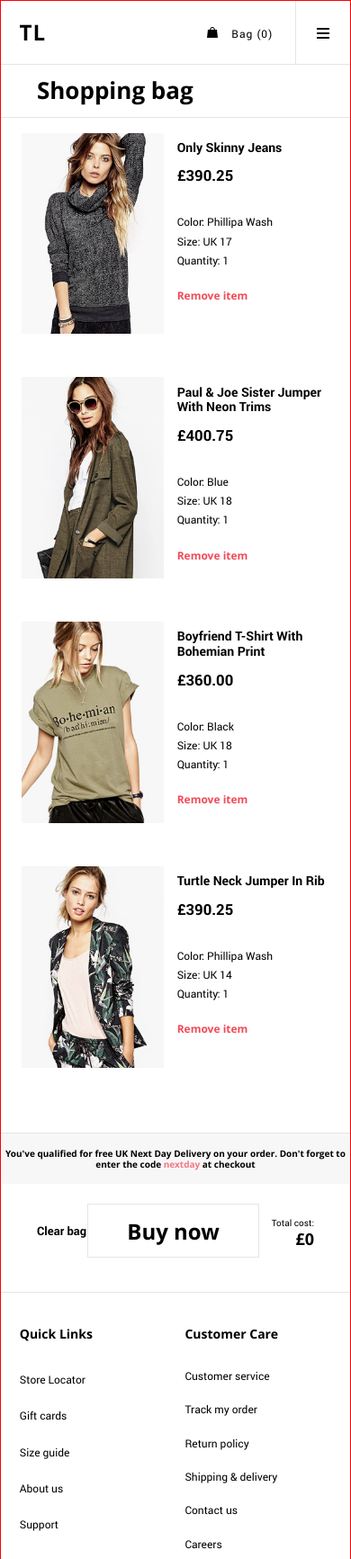
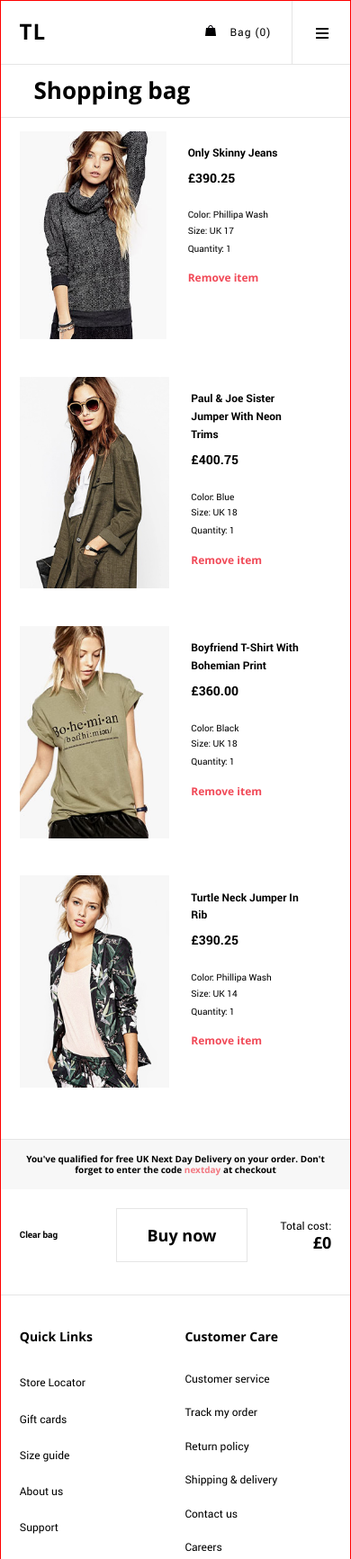
Before and after one commit to vmiracle13/FrontendFinalProject, a website: page shopping-bag.html in a window 390 px wide. Shown: the top 1733 px of the page at 90% size. Drawn offline with Linux system fonts and the light colour scheme; files whose address does not match are found by name.

Commit message:
finished editing the sizes for mobile version

```diff
--- a/css/common-styles.css
+++ b/css/common-styles.css
@@ -1,19 +1,13 @@
-body {
+.wrapper {
   max-width: 1300px;
-  margin: 0 auto;
   border: 1px solid red;
   background-color: #fff;
   color: #000;
   font: 1em/1.2 "OpenSans Bold", Arial, sans-serif;
+  margin: 0 auto;
+  /*for IE*/
+  display: block;
 }
-
-/*.wrapper {
-  max-width: 1180px;
-  margin: 0 auto;
-
-  !*for IE*!
-  display: block;
-}*/
 
 .link {
   color: #000;
@@ -52,9 +46,8 @@ body {
 }
 
 .header {
-  /*padding: 0 4.61%;*/
+  padding: 0 4.61%;
   max-width: 1180px;
-  margin: 0 auto;
 }
 
 .top {
--- a/css/media_catalog.css
+++ b/css/media_catalog.css
@@ -18,7 +18,7 @@
     left: 23%;
   }
   .sale-info {
-    top: 17.5%;
+    top: 19%;
     left: 13%;
     width: 74%;
   }
@@ -149,9 +149,6 @@
 }
 
 @media screen and (max-width: 767px) {
-  .top {
-    align-items: initial;
-  }
   .nav-item-small {
     display: none;
   }
--- a/css/media_common-styles.css
+++ b/css/media_common-styles.css
@@ -165,12 +165,16 @@
   .logo {
     width: 28px;
     height: 18px;
-    padding-top: 7.5%;
+    margin-top: 25px;
   }
   .logo .link {
     background: url(/img/startPage/logo-mobile.png) 0 0 no-repeat;
     width: 28px;
     height: 18px;
+  }
+  .right-block {
+    margin-top: 27px;
+    margin-left: 29%;
   }
   .wrap-nav {
     display: none;
@@ -230,7 +234,7 @@
     width: 14px;
     height: 12px;
     border-left: 1px solid #e5e5e5;
-    padding-left: 10px;
+    padding-left: 4%;
     padding-right: 15px;
     padding-top: 59px;
     cursor: pointer;
@@ -241,7 +245,7 @@
     width: 15px;
     height: 15px;
     border-left: none;
-    padding-top: 9%;
+    padding-top: 29px;
     cursor: pointer;
   }
   .active-menu {
@@ -382,11 +386,6 @@
   .copyright .legal-ref {
     display: none;
   }
-  .right-block {
-    padding-top: 8.4%;
-    margin-left: 29%;
-
-  }
   .right-ref-block {
     flex-basis: 35%;
     -ms-flex: 1 0 35%;
--- a/css/media_item.css
+++ b/css/media_item.css
@@ -97,8 +97,7 @@
     flex-direction: column;
   }
   .item-photo {
-     margin: 0 auto 15%;
-     width: 335px;
+     margin-bottom: 15%;
   }
   .main-photo {
     height: 223px;
@@ -149,5 +148,6 @@
   }
   .banner {
     min-height: 235px;
+    width: 100%;
   }
 }
--- a/css/media_shopping-bag.css
+++ b/css/media_shopping-bag.css
@@ -3,107 +3,147 @@
     padding: 2.5% 9.15%;
     font-size: 1.25em;
   }
+
   .product-list {
     padding: 3.93% 5.23% 2%;
   }
+
   .wrap img {
     width: 144px;
     height: auto;
   }
+
   .product {
     margin-bottom: 14.4%;
   }
+
   .product-info {
-     padding: 2.38% 0 0 7.3%;
-     flex-basis: 32%;
-   }
+    padding: 2.38% 0 0 7.3%;
+  }
+
   .product-info .price {
-     font-size: 1.17em;
-   }
-  .product-info .btn {
-    width: 85%;
     font-size: 1.17em;
   }
-  .product-info span {
+
+  .product-info .btn {
+    width: 88%;
+    font-size: 1.17em;
+  }
+
+  .product-info .color,
+  .product-info .size {
+    margin-bottom: 4%;
+  }
+  .product-info .amount {
     margin-bottom: 9%;
   }
+
   .shadow span {
     left: 12%;
   }
+
   .coupon-code {
     padding: 1.7% 0;
   }
+
   .bottom-info {
     margin: 0 5.23% 7.85%;
     padding: 4% 0 0;
   }
+
   .total-sum {
     flex-basis: 10%;
   }
+
   .total-sum input {
     font-size: 1em;
   }
+
   .coupon-code {
     font-size: 0.69em;
   }
+
   .btn {
     width: 42.5%;
   }
 }
 
-@media screen and (min-width: 375px) and (max-width: 767px) {
+@media screen and (max-width: 767px) {
   h2 {
-    padding: 3.4% 10.3%;
+    padding: 3.4% 9.4%;
   }
+
   .product-list {
-    padding: 4.4% 5.8%;
+    padding: 4% 5.35%;
   }
+
+  .wrap {
+    min-width: 160px;
+    width: 48%;
+  }
+
   .wrap img {
-    width: 158px;
+    width: 100%;
   }
-  .product-list {
-    margin-bottom: 1.7%;
+
+  .shadow span {
+    left: 15%;
   }
+
   .product {
-    flex-basis: 100%;
-    margin-bottom: 14%;
+    flex-basis: auto;
+    margin-bottom: 12%;
   }
+
   .product-info {
-    flex-basis: 50%;
+    padding: 4.2% 0 0 7%;
+    flex-basis: 38%;
   }
-  .product-info button {
+
+  .product-info .name {
+    font-size: 1em;
+    line-height: 1.65;
+  }
+
+  .product-info .price {
+    font-size: 1.17em;
+  }
+
+  .product-info .color,
+  .product-info .size,
+  .product-info .amount {
+    font-size: 0.84em;
+  }
+
+  .product-info .btn {
     width: auto;
   }
-  .shadow span {
-    left: 16%;
+
+  .product-info span {
+    margin-bottom: 6%;
   }
+
   .coupon-code {
-    font-size: 0.625em;
-    padding: 4.2% 0;
-  }
-  .bottom-info {
-    padding: 5.7% 5.7% 5.7%;
-    margin-bottom: 3.9%;
-  }
-  .bottom-info span {
+    padding: 4% 5.63%;
     font-size: 0.625em;
   }
+
+  .bottom-info {
+    padding: 0 0 0 0;
+    margin: 5.35% 5.35% 9.35%;
+  }
+
+  .btn.buy {
+    width: 42%;
+    font-size: 1.125em;
+    margin-right: 7%;
+  }
+
+  .clear.btn {
+    font-size: 0.625em;
+  }
+
   .total-sum {
-    flex-basis: 19.5%;
-  }
-  .total-sum input {
-    font-family: "OpenSans Bold",sans-serif;
-    font-size: 0.875em;
-  }
-  button {
-    width: 43.2%;
-    font-size: 1.125em;
-  }
-  .clear {
-    font-size: 0.625em;
-    padding: 0;
-  }
-  .message {
-    text-align: center;
+    flex-basis: 20%;
   }
 }
--- a/css/shopping-bag.css
+++ b/css/shopping-bag.css
@@ -47,7 +47,7 @@ h2 {
   margin-bottom: 20%;
 }
 
-.product-info span {
+.product-info .color, .size, .amount{
   margin-bottom: 4%;
 }
 
@@ -63,7 +63,7 @@ h2 {
   margin: 0;
   padding: 0;
   text-align: left;
-  width: 50%;
+  width: 55%;
   height: auto;
 }
 .product-info .btn:hover {
--- a/shopping-bag.html
+++ b/shopping-bag.html
@@ -134,7 +134,7 @@
         code <span>nextday</span> at checkout</p>
       <div class="bottom-info">
         <button class="btn clear">Clear bag</button>
-        <button class="btn">Buy now</button>
+        <button class="btn buy">Buy now</button>
         <div class="total-sum">
           <span>Total cost:</span>
           <span>&pound;1&nbsp;640.25</span>
```
Also changed, not shown: css/catalog.css (+3 -7 lines), css/item.css (+5 -4 lines), item.html (+0 -1 lines), my-item.html (+13 -9 lines), my-shopping-bag.html (+8 -8 lines).
